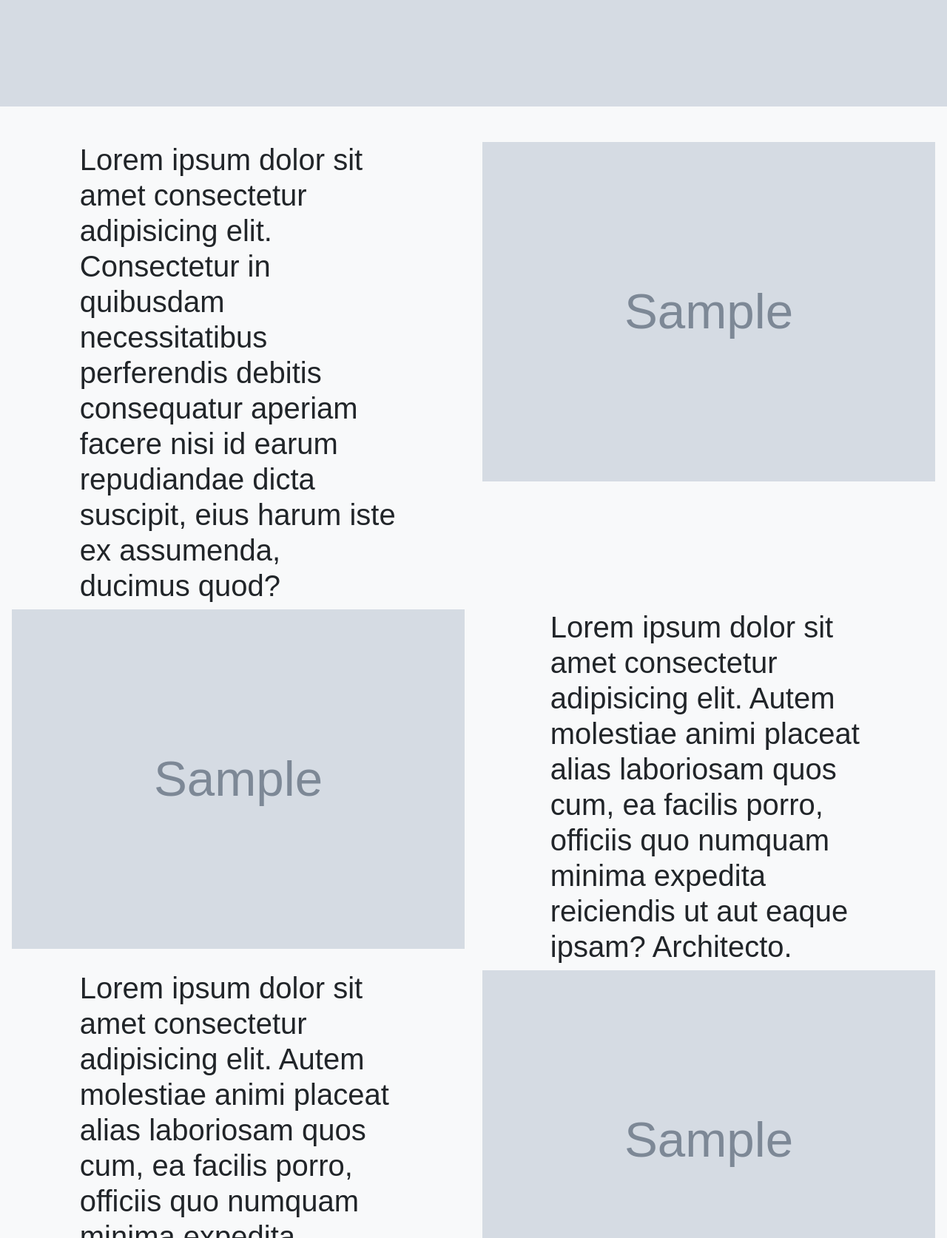
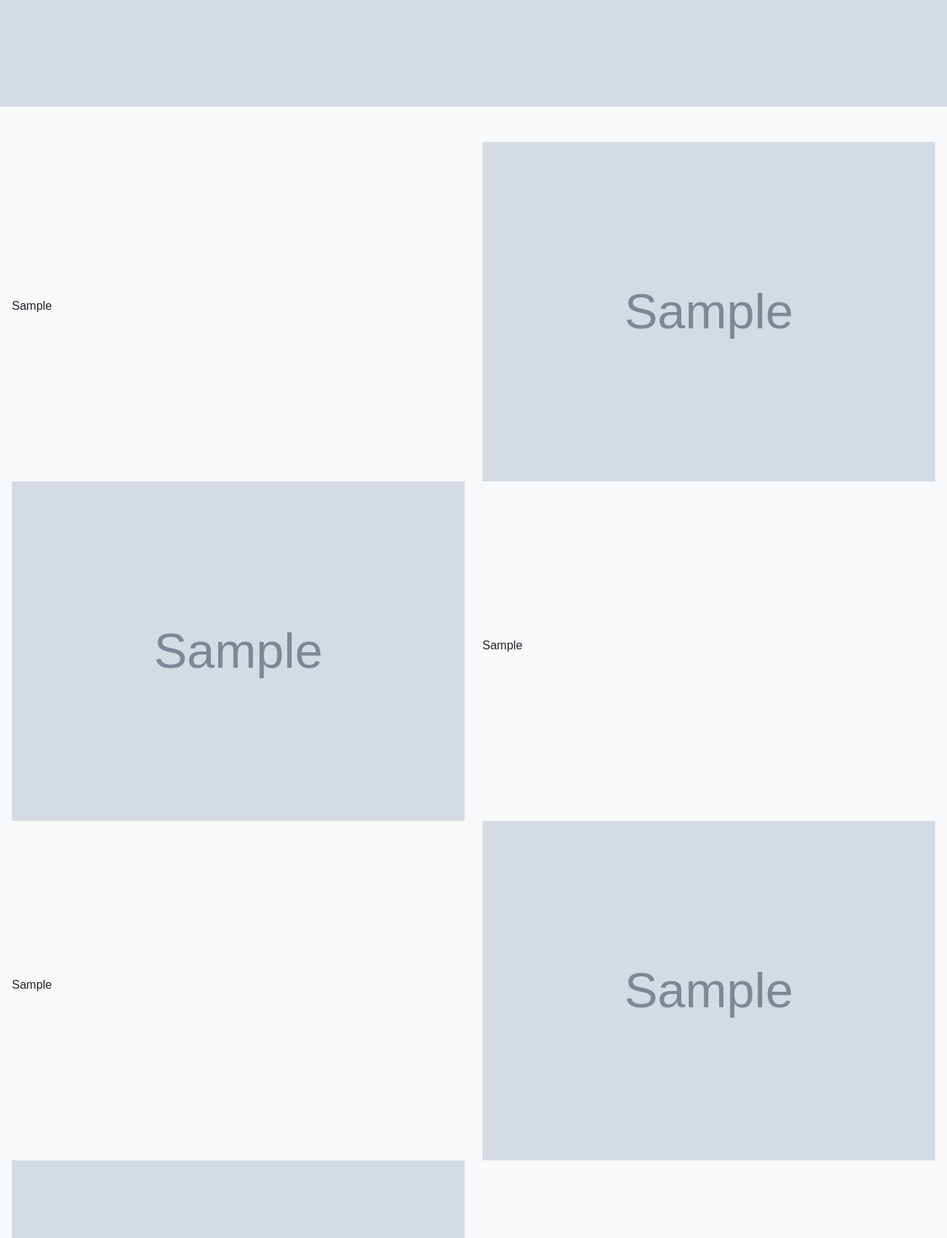
Before and after one commit to varroz56/mycaraone, a Django app: page /motorhomes/details/1 in a window 1280 px wide. Shown: the part 926-2600 px from the top of the page at 74% size. Run offline with Django 3.2, Linux system fonts and the light colour scheme; tables that the repository leaves empty hold one stand-in row (values such as "Sample post"); grey boxes marked "Sample" are stand-in pictures; parts of the project's set-up code (start-up, migrations or seed data) failed here and were passed over; some libraries are stand-ins or nearby versions; some web fonts are replaced.

Commit message:
added back to listings button to the end of detailed view

```diff
--- a/motorhomes/models.py
+++ b/motorhomes/models.py
@@ -65,10 +65,10 @@ class Motorhome(models.Model):
     picture4 = models.ImageField(upload_to=user_directory_path)
     picture5 = models.ImageField(upload_to=user_directory_path)
 
-    artricle1=models.TextField(null=True, blank=True)
-    artricle2=models.TextField(null=True, blank=True)
-    artricle3=models.TextField(null=True, blank=True)
-    artricle4=models.TextField(null=True, blank=True)
+    article1=models.TextField(null=True, blank=True)
+    article2=models.TextField(null=True, blank=True)
+    article3=models.TextField(null=True, blank=True)
+    article4=models.TextField(null=True, blank=True)
 
     def __str__(self):
         return self.nickname
--- a/motorhomes/templates/motorhomes/motorhome_details.html
+++ b/motorhomes/templates/motorhomes/motorhome_details.html
@@ -11,14 +11,11 @@
 
 <div class="container-fluid bg-light mx-0 px-3">
   <div class="album py-5 bg-light">
-    <div class="row">
-      <div class="col-md-6">
-        <h1 class="details-text">
-          Lorem ipsum dolor sit amet consectetur adipisicing elit. Consectetur
-          in quibusdam necessitatibus perferendis debitis consequatur aperiam
-          facere nisi id earum repudiandae dicta suscipit, eius harum iste ex
-          assumenda, ducimus quod?
-        </h1>
+    <div class="row h-100">
+      <div class="col-md-6 my-auto mx-auto">
+        <p class="details-text">
+          {{motorhome.article1}}
+        </p>
       </div>
       <div class="col-md-6">
         <img
@@ -28,7 +25,7 @@
         />
       </div>
     </div>
-    <div class="row">
+    <div class="row h-100">
       <div class="col-md-6 order-md-12">
         <img
           class="content-image img-fluid"
@@ -36,23 +33,17 @@
           alt="content-image"
         />
       </div>
-      <div class="col-md-6 order-md-1">
-        <h1 class="details-text">
-          Lorem ipsum dolor sit amet consectetur adipisicing elit. Autem
-          molestiae animi placeat alias laboriosam quos cum, ea facilis porro,
-          officiis quo numquam minima expedita reiciendis ut aut eaque ipsam?
-          Architecto.
-        </h1>
+      <div class="col-md-6 order-md-1 my-auto mx-auto">
+        <p class="details-text">
+          {{motorhome.article2}}
+        </p>
       </div>
     </div>
-    <div class="row">
-      <div class="col-md-6">
-        <h1 class="details-text">
-          Lorem ipsum dolor sit amet consectetur adipisicing elit. Autem
-          molestiae animi placeat alias laboriosam quos cum, ea facilis porro,
-          officiis quo numquam minima expedita reiciendis ut aut eaque ipsam?
-          Architecto.
-        </h1>
+    <div class="row h-100 ">
+      <div class="col-md-6  my-auto mx-auto">
+        <p class="details-text">
+          {{motorhome.article3}}
+        </p>
       </div>
       <div class="col-md-6">
         <img
@@ -62,7 +53,7 @@
         />
       </div>
     </div>
-    <div class="row">
+    <div class="row h-100">
       <div class="col-md-6">
         <img
           class="content-image img-fluid"
@@ -70,16 +61,14 @@
           alt="content-image"
         />
       </div>
-      <div class="col-md-6">
-        <h1 class="details-text">
-          Lorem ipsum dolor sit amet consectetur adipisicing elit. Autem
-          molestiae animi placeat alias laboriosam quos cum, ea facilis porro,
-          officiis quo numquam minima expedita reiciendis ut aut eaque ipsam?
-          Architecto.
-        </h1>
+      <div class="col-md-6  my-auto mx-auto">
+        <p class="details-text">
+          {{motorhome.article4}}
+        </p>
       </div>
     </div>
   </div>
 </div>
+<a class="w-100 btn btn-secondary mt-4 pt-2 pb-2 mb-4" href="{% url 'motorhomes' %}" >Back to the Motorhome Listing</a>
 
 {% endblock %}
```
Also changed, not shown: motorhomes/templates/motorhomes/motorhomes.html (+10 -6 lines), motorhomes/migrations/0005_auto_20210201_1750.py (added).
